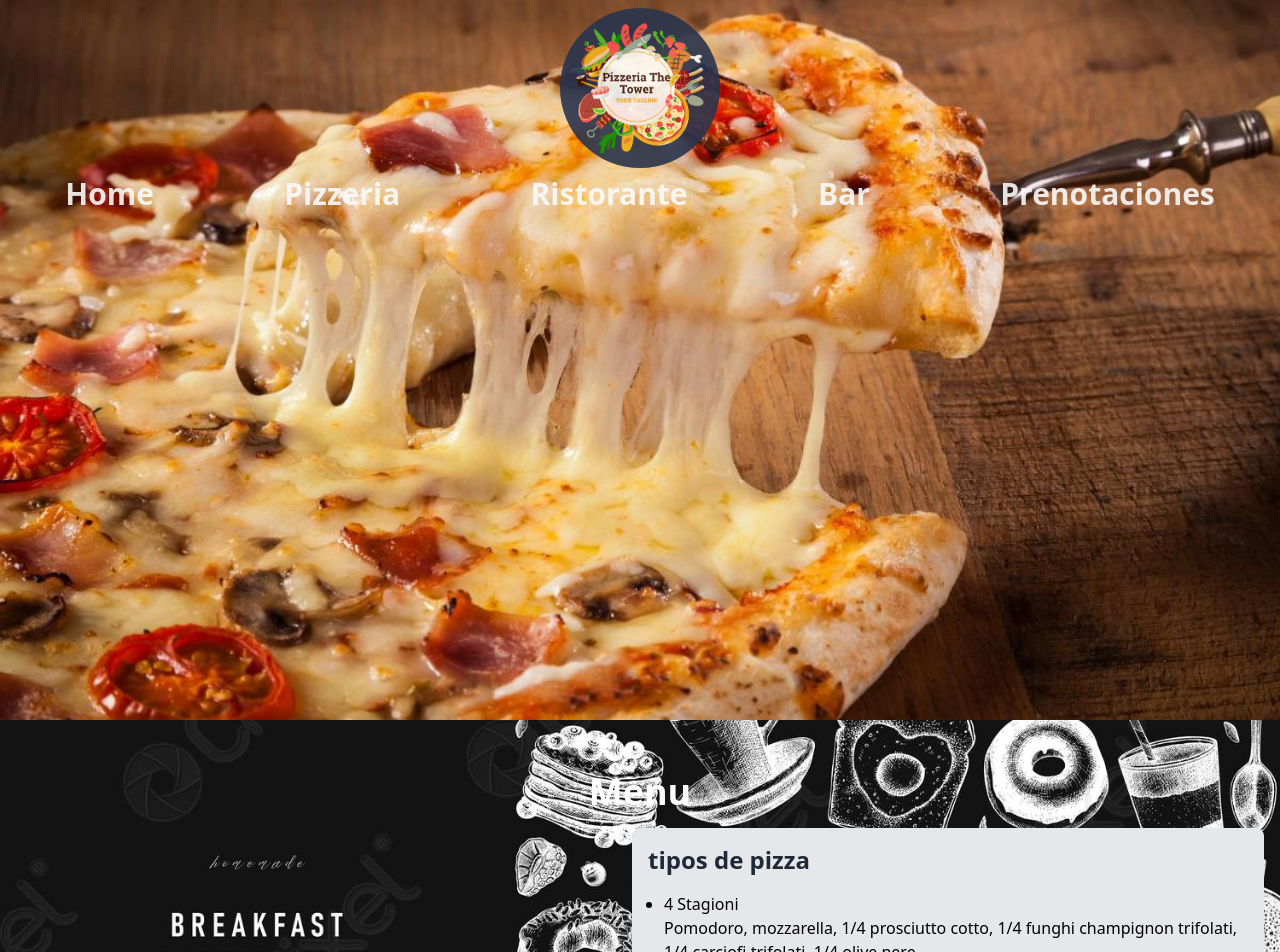
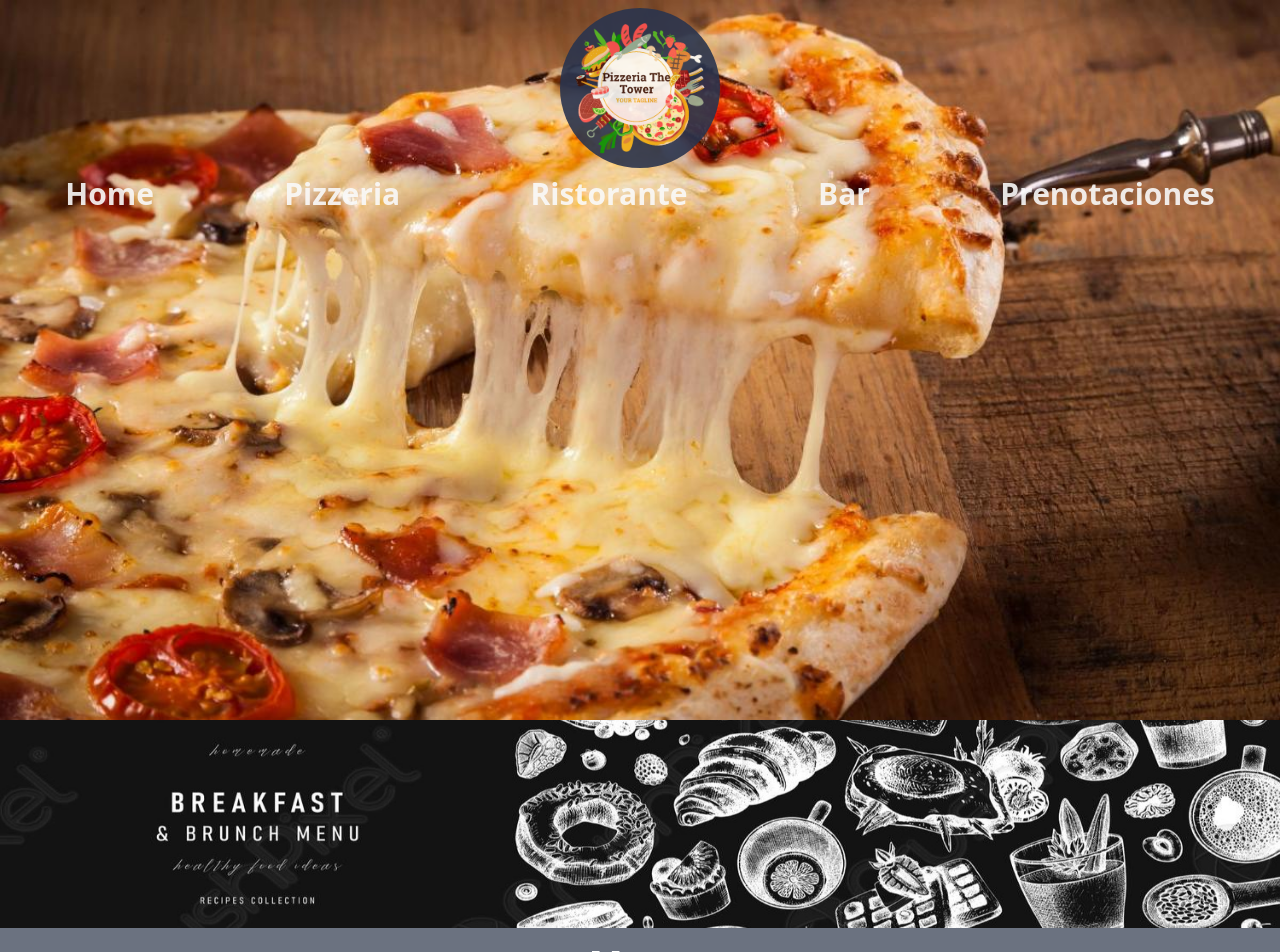
Before and after one commit to francmauric/pizzeria, a Next.js app: page /Pizzeria in a window 1280 px wide. Shown: the top 952 px of the page. Built offline with nearby package versions, Linux system fonts and the light colour scheme.

Commit message:
banner terminado

```diff
--- a/components/Banner.tsx
+++ b/components/Banner.tsx
@@ -3,8 +3,8 @@
 export default function banner () {
 
     return(
-        <div className="w-full h-9">
-            <img src="images/banner-breakfast.jpg" alt="banner" />
+        <div className="w-full ">
+            <img className=" w-full h-52 bg-cover" src="images/banner-breakfast1.jpg" alt="banner" />
         </div>
     )
 }
--- a/pages/Pizzeria.tsx
+++ b/pages/Pizzeria.tsx
@@ -5,7 +5,7 @@ import Footer from '@/components/Footer'
 import NavBarMobile from '@/components/NavBarMobile'
 import { useState } from 'react';
 import '@/style/pizzeria.css'
-import Banner from '@/components/banner'
+import Banner from '@/components/Banner'
 
 export default function pizzeria () {
    const [selectedPizza, setSelectedPizza] = useState<string | null>(null);
```
Also changed, not shown: public/images/banner-breakfast1.jpg (added).
